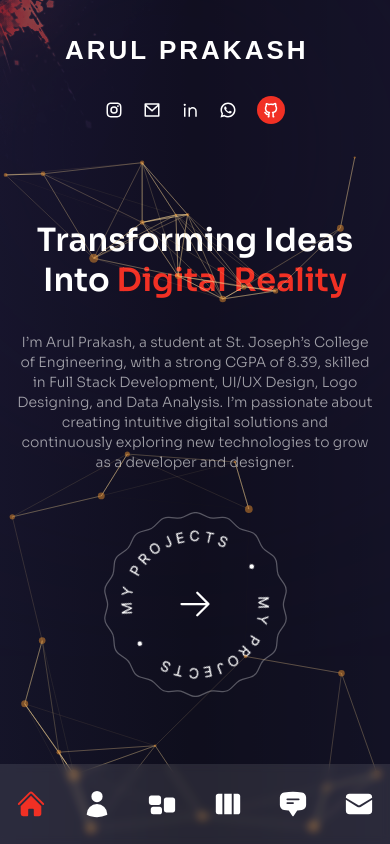
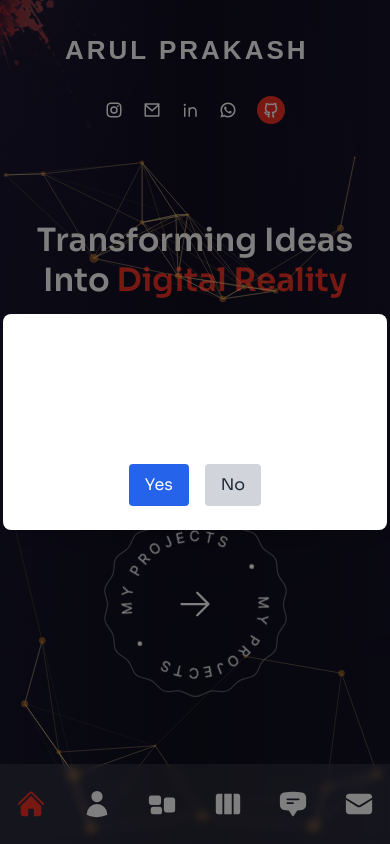
Before and after one commit to ms-arul/portfolio, a Next.js app: page / in a window 390 px wide. Built offline with nearby package versions, Linux system fonts and the light colour scheme.

Commit message:
Add mobile dialog and force desktop functionality

```diff
--- a/pages/index.jsx
+++ b/pages/index.jsx
@@ -8,27 +8,69 @@ import Avatar from "../components/Avatar";
 import { fadeIn } from "../variants";
 
 const Home = () => {
-  const [isMobile, setIsMobile] = useState(false);
+  const [showDialog, setShowDialog] = useState(false);
+  const [forceDesktop, setForceDesktop] = useState(false);
+
+  // Detect mobile device by window width
+  const isMobile = typeof window !== "undefined" && window.innerWidth < 1024;
 
   useEffect(() => {
-    const handleResize = () => {
-      setIsMobile(window.innerWidth < 1280); // xl breakpoint in Tailwind
-    };
+    if (isMobile) {
+      setShowDialog(true);
+    }
+  }, []);
 
-    handleResize(); // set initial value
-    window.addEventListener("resize", handleResize);
-    return () => window.removeEventListener("resize", handleResize);
-  }, []);
+  useEffect(() => {
+    if (forceDesktop) {
+      document.body.classList.add("force-desktop");
+    } else {
+      document.body.classList.remove("force-desktop");
+    }
+  }, [forceDesktop]);
 
   return (
     <div className="bg-primary/60 h-full relative overflow-hidden">
+      {/* Mobile-to-Desktop Dialog */}
+      {showDialog && (
+        <motion.div
+          className="fixed inset-0 flex items-center justify-center bg-black/50 z-50"
+          initial={{ opacity: 0 }}
+          animate={{ opacity: 1 }}
+          exit={{ opacity: 0 }}
+        >
+          <div className="bg-white dark:bg-gray-900 rounded-lg p-6 max-w-sm text-center shadow-lg">
+            <h2 className="text-xl font-bold mb-4">Switch to Desktop Version?</h2>
+            <p className="mb-6">
+              This site is optimized for desktop. Do you want to switch?
+            </p>
+            <div className="flex justify-center gap-4">
+              <button
+                onClick={() => {
+                  setForceDesktop(true);
+                  setShowDialog(false);
+                }}
+                className="bg-blue-600 text-white px-4 py-2 rounded hover:bg-blue-700"
+              >
+                Yes
+              </button>
+              <button
+                onClick={() => setShowDialog(false)}
+                className="bg-gray-300 text-gray-800 px-4 py-2 rounded hover:bg-gray-400"
+              >
+                No
+              </button>
+            </div>
+          </div>
+        </motion.div>
+      )}
+
       {/* text */}
       <div className="w-full h-full bg-gradient-to-r from-primary/10 via-black/30 to-black/10">
-        <div className="text-center flex flex-col justify-center
-        px-4 pt-28
-        xl:pt-40 xl:text-left xl:px-0
-        h-full container mx-auto">
-
+        <div
+          className="text-center flex flex-col justify-center
+        px-4 pt-28 xl:pt-40 xl:text-left xl:px-0
+        h-full container mx-auto"
+        >
           {/* title */}
           <motion.h1
             variants={fadeIn("down", 0.2)}
@@ -47,8 +89,7 @@ const Home = () => {
             initial="hidden"
             animate="show"
             exit="hidden"
-            className="max-w-md mx-auto xl:max-w-xl xl:mx-0
-            mb-10 xl:mb-16 text-sm sm:text-base md:text-lg"
+            className="max-w-md mx-auto xl:max-w-xl xl:mx-0 mb-10 xl:mb-16 text-sm sm:text-base md:text-lg"
           >
             I’m Arul Prakash, a student at St. Joseph’s College of Engineering,
             with a strong CGPA of 8.39, skilled in Full Stack Development,
@@ -57,23 +98,21 @@ const Home = () => {
             technologies to grow as a developer and designer.
           </motion.p>
 
-          {/* Projects Button */}
-          {isMobile && (
-            <div className="flex justify-center mb-10">
+          {/* button for mobile */}
+          <div className={`flex justify-center mb-10 ${forceDesktop ? "hidden" : "xl:hidden"}`}>
             <ProjectsBtn />
           </div>
-          )}
-          {!isMobile && (
+
+          {/* button for desktop */}
           <motion.div
             variants={fadeIn("down", 0.4)}
             initial="hidden"
             animate="show"
             exit="hidden"
-              className="flex justify-start"
+            className={`hidden xl:flex ${forceDesktop ? "flex" : ""}`}
           >
             <ProjectsBtn />
           </motion.div>
-          )}
         </div>
       </div>
 
```
Lines whose indentation alone changed are shown as unchanged.
